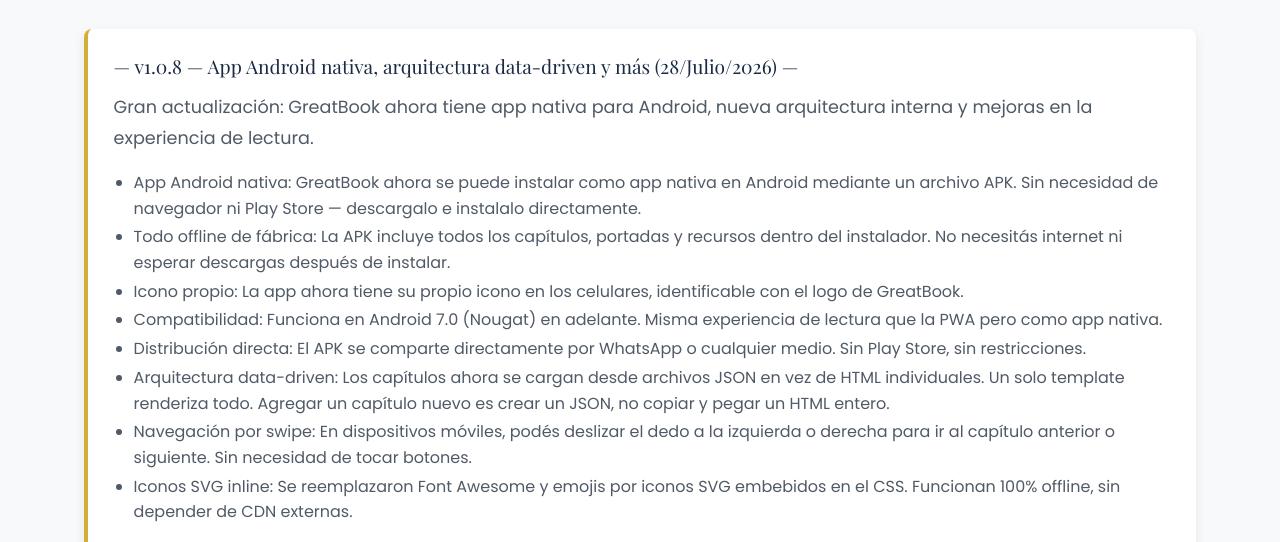
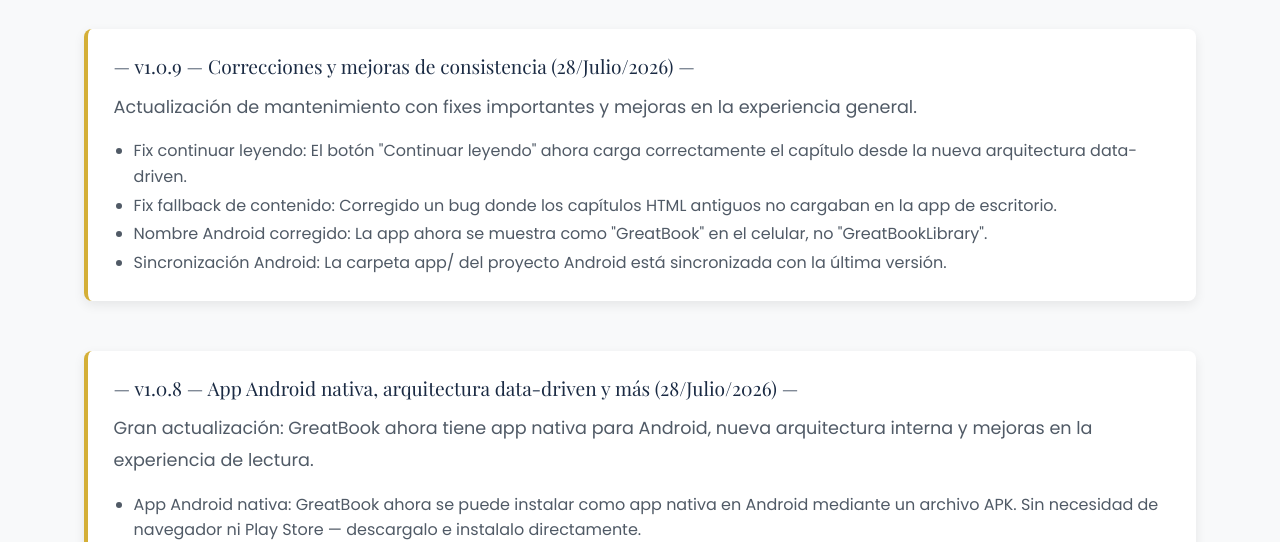
Before and after one commit to Wastermanlord/GreatBook-Library, an Electron app: page app/noticias.html in a window 1280 px wide. Shown: the part 261-803 px from the top of the page. Drawn offline with nearby package versions, Linux system fonts and the light colour scheme.

Commit message:
v1.0.9: fixes continue-reading, contentRoot fallback, nombre Android, sincronización app/
- Fix continue-reading: responsivo.js detecta chapter.html?id=xxx
- Fix contentRoot: fallback a HTML viejos funciona en Electron
- Nombre Android corregido: GreatBook (no GreatBookLibrary)
- App/ sincronizada entre proyecto principal y Android
- Noticias actualizadas
- content-version.json a 2026-07-28-2
- package.json a 1.0.9

```diff
--- a/app/noticias.html
+++ b/app/noticias.html
@@ -58,14 +58,25 @@
 
         <section class="news-list">
             <article class="news-item">
+                <h3>— v1.0.9 — Correcciones y mejoras de consistencia (28/Julio/2026) —</h3>
+                <p>Actualización de mantenimiento con fixes importantes y mejoras en la experiencia general.</p>
+                <ul class="news-list-inline">
+                    <li><strong>Fix continuar leyendo:</strong> El botón "Continuar leyendo" ahora carga correctamente el capítulo desde la nueva arquitectura data-driven.</li>
+                    <li><strong>Fix fallback de contenido:</strong> Corregido un bug donde los capítulos HTML antiguos no cargaban en la app de escritorio.</li>
+                    <li><strong>Nombre Android corregido:</strong> La app ahora se muestra como "GreatBook" en el celular, no "GreatBookLibrary".</li>
+                    <li><strong>Sincronización Android:</strong> La carpeta app/ del proyecto Android está sincronizada con la última versión.</li>
+                </ul>
+            </article>
+
+            <article class="news-item">
                 <h3>— v1.0.8 — App Android nativa, arquitectura data-driven y más (28/Julio/2026) —</h3>
                 <p>Gran actualización: GreatBook ahora tiene app nativa para Android, nueva arquitectura interna y mejoras en la experiencia de lectura.</p>
                 <ul class="news-list-inline">
                     <li><strong>App Android nativa:</strong> GreatBook ahora se puede instalar como app nativa en Android mediante un archivo APK. Sin necesidad de navegador ni Play Store — descargalo e instalalo directamente.</li>
                     <li><strong>Todo offline de fábrica:</strong> La APK incluye todos los capítulos, portadas y recursos dentro del instalador. No necesitás internet ni esperar descargas después de instalar.</li>
                     <li><strong>Icono propio:</strong> La app ahora tiene su propio icono en los celulares, identificable con el logo de GreatBook.</li>
-                    <li><strong>Compatibilidad:</strong> Funciona en Android 7.0 (Nougat) en adelante. Misma experiencia de lectura que la PWA pero como app nativa.</li>
-                    <li><strong>Distribución directa:</strong> El APK se comparte directamente por WhatsApp o cualquier medio. Sin Play Store, sin restricciones.</li>
+                    <li><strong>Compatibilidad:</strong> Funciona en Android 7.0 (Nougat) en adelante. Misma experiencia de lectura que la versión web pero como app nativa.</li>
+                    <li><strong>Distribución directa:</strong> El APK se descarga desde <a href="https://github.com/Wastermanlord/GreatBook-Library/releases" target="_blank">GitHub Releases</a> o desde la sección de descargas. Sin Play Store, sin restricciones.</li>
                     <li><strong>Arquitectura data-driven:</strong> Los capítulos ahora se cargan desde archivos JSON en vez de HTML individuales. Un solo template renderiza todo. Agregar un capítulo nuevo es crear un JSON, no copiar y pegar un HTML entero.</li>
                     <li><strong>Navegación por swipe:</strong> En dispositivos móviles, podés deslizar el dedo a la izquierda o derecha para ir al capítulo anterior o siguiente. Sin necesidad de tocar botones.</li>
                     <li><strong>Iconos SVG inline:</strong> Se reemplazaron Font Awesome y emojis por iconos SVG embebidos en el CSS. Funcionan 100% offline, sin depender de CDN externas.</li>
--- a/content-version.json
+++ b/content-version.json
@@ -1,5 +1,5 @@
 {
-  "version": "2026-07-28-1",
+  "version": "2026-07-28-2",
   "files": [
     "index.html", "catalogo.html", "noticias.html", "descargas.html", "terminos.html",
     "404.html", "offline.html", "chapter.html",
--- a/package.json
+++ b/package.json
@@ -1,6 +1,6 @@
 {
   "name": "greatbook-library",
-  "version": "1.0.8",
+  "version": "1.0.9",
   "description": "GreatBook Library - Lectura offline",
   "author": "Wastermanlord",
   "license": "MIT",
```
